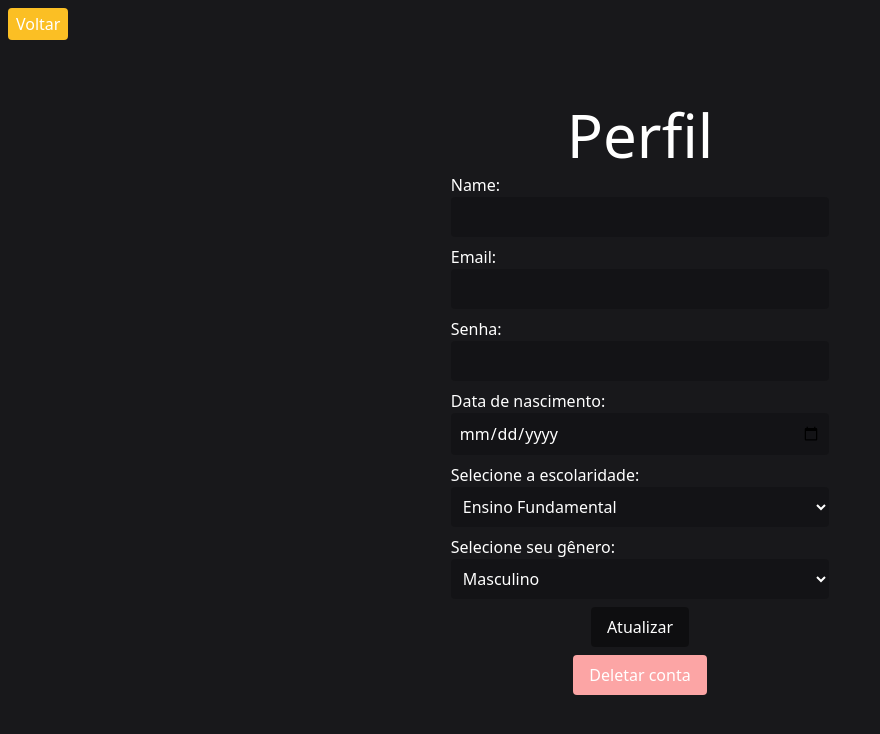
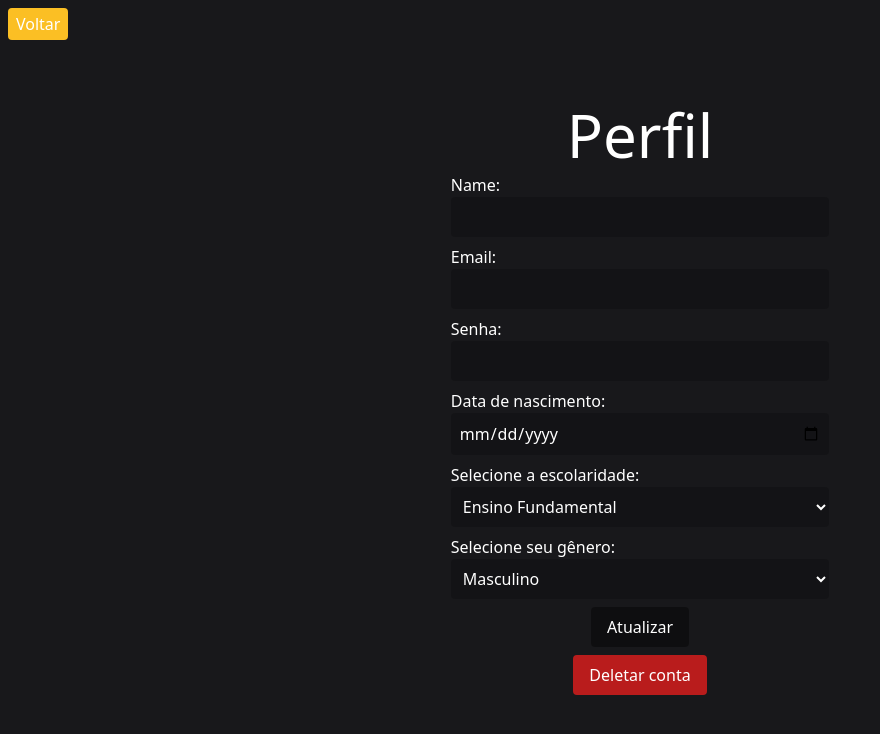
Before and after one commit to Lucassimaog6/PIT, a React (Vite) app in the folder FrontEnd/: page /profile in a window 1280 px wide. Shown: the top 734 px of the page, without its empty margins (0-880 px from the left). Built offline with nearby package versions, Linux system fonts and the light colour scheme; no server answers.

Commit message:
Update index.jsx

```diff
--- a/FrontEnd/src/Pages/Profile/index.jsx
+++ b/FrontEnd/src/Pages/Profile/index.jsx
@@ -165,7 +165,7 @@ export default function Profile() {
 
                 <button
                     onClick={handleDelete}
-                    className='bg-red-300 mx-auto w-fit px-4 py-2 rounded'
+                    className='bg-red-700 mx-auto w-fit px-4 py-2 rounded'
                 >
                     Deletar conta
                 </button>
```
